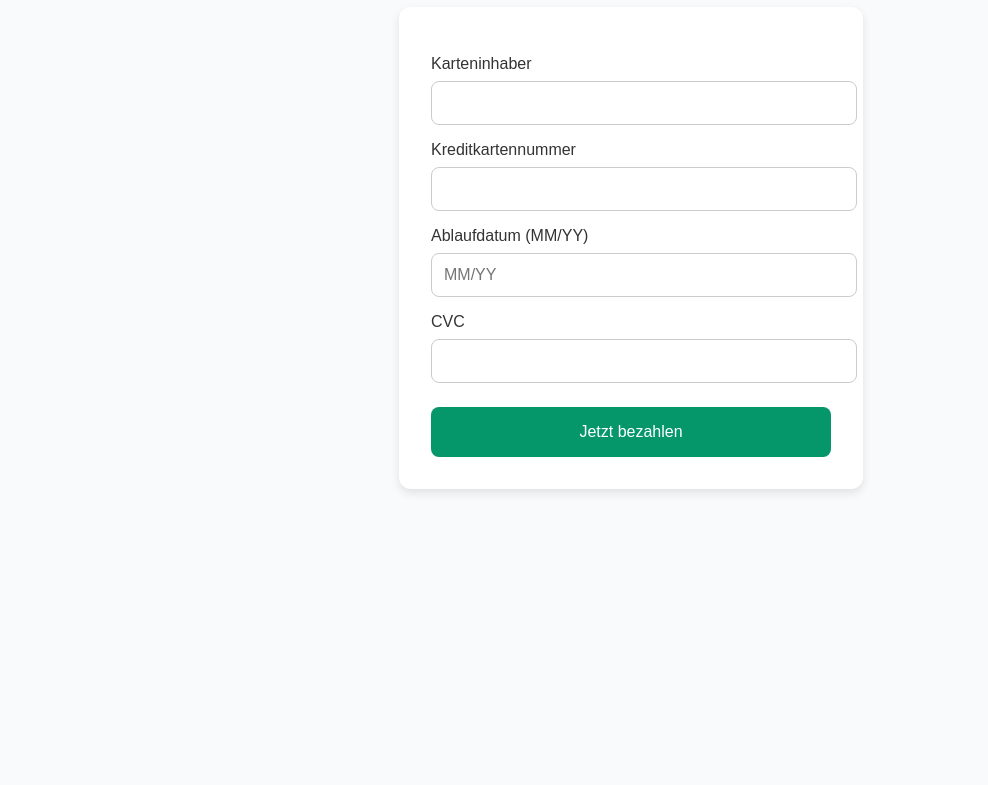
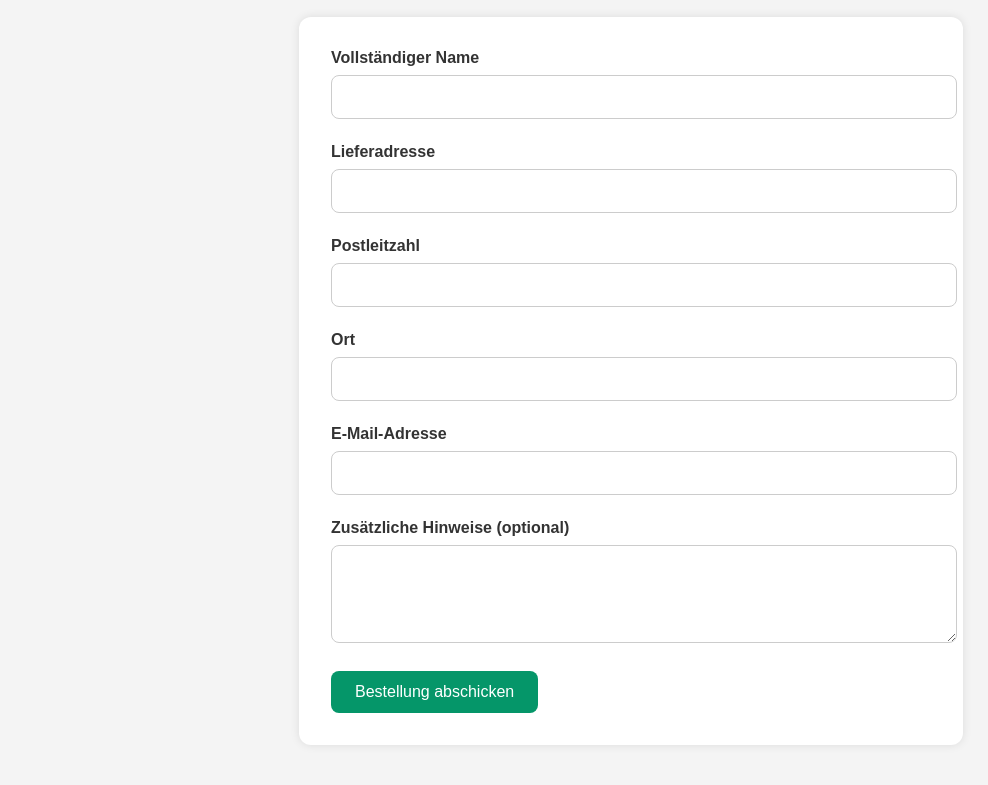
Before and after one commit to Jonas-dacode/M300, a plain HTML site: page code/checkout.html in a window 1280 px wide. Shown: the part 113-898 px from the top of the page, without its empty margins (9-997 px from the left). Before the commit the page ends 800 px from the top, so only its background shows below. Drawn offline with Linux system fonts and the light colour scheme.

Commit message:
Checkout

```diff
--- a/code/checkout.html
+++ b/code/checkout.html
@@ -1,67 +1,98 @@
 <!DOCTYPE html>
 <html lang="de">
 <head>
-  <meta charset="UTF-8" />
-  <meta name="viewport" content="width=device-width, initial-scale=1.0"/>
-  <title>Checkout – OnlyFans</title>
-  <style>
+<meta charset="UTF-8">
+<meta name="viewport" content="width=device-width, initial-scale=1.0">
+<title>Checkout – Lieferdetails</title>
+<style>
     body {
-      font-family: sans-serif;
+      font-family: Arial, sans-serif;
+      background-color: #f4f4f4;
       padding: 2rem;
-      background: #f9fafb;
       color: #333;
     }
+    h1 {
+      text-align: center;
+      margin-bottom: 2rem;
+    }
     form {
-      max-width: 400px;
-      margin: 0 auto;
+      max-width: 600px;
       background: white;
       padding: 2rem;
       border-radius: 12px;
-      box-shadow: 0 4px 10px rgba(0,0,0,0.1);
+      margin: 0 auto;
+      box-shadow: 0 0 10px rgba(0,0,0,0.1);
     }
     label {
       display: block;
-      margin: 1rem 0 0.5rem;
+      margin-bottom: 0.5rem;
+      font-weight: bold;
     }
-    input {
+    input, textarea {
       width: 100%;
       padding: 0.75rem;
-      font-size: 1rem;
+      margin-bottom: 1.5rem;
       border: 1px solid #ccc;
       border-radius: 8px;
+      font-size: 1rem;
     }
     button {
-      margin-top: 1.5rem;
-      width: 100%;
-      padding: 1rem;
-      background: #059669;
+      background-color: #059669;
       color: white;
+      padding: 0.75rem 1.5rem;
       border: none;
       border-radius: 8px;
       font-size: 1rem;
       cursor: pointer;
     }
     button:hover {
-      background: #047857;
+      background-color: #047857;
     }
-  </style>
+</style>
 </head>
 <body>
-  <h1>Zahlung abschliessen</h1>
-  <form onsubmit="event.preventDefault(); alert('Zahlung erfolgreich!');">
-    <label>Karteninhaber</label>
-    <input type="text" required>
 
-    <label>Kreditkartennummer</label>
-    <input type="text" inputmode="numeric" pattern="[0-9\\s]{13,19}" required>
+  <h1>Lieferdetails eingeben</h1>
 
-    <label>Ablaufdatum (MM/YY)</label>
-    <input type="text" placeholder="MM/YY" required>
+  <form id="checkout-form">
+<label for="fullname">Vollständiger Name</label>
+<input type="text" id="fullname" name="fullname" required>
 
-    <label>CVC</label>
-    <input type="text" required>
+    <label for="address">Lieferadresse</label>
+<input type="text" id="address" name="address" required>
 
-    <button type="submit">Jetzt bezahlen</button>
-  </form>
+    <label for="zip">Postleitzahl</label>
+<input type="text" id="zip" name="zip" required>
+
+    <label for="city">Ort</label>
+<input type="text" id="city" name="city" required>
+
+    <label for="email">E-Mail-Adresse</label>
+<input type="email" id="email" name="email" required>
+
+    <label for="notes">Zusätzliche Hinweise (optional)</label>
+<textarea id="notes" name="notes" rows="4"></textarea>
+
+    <button type="submit">Bestellung abschicken</button>
+</form>
+
+  <script>
+    document.getElementById('checkout-form').addEventListener('submit', function(e) {
+      e.preventDefault();
+
+      // Daten auslesen
+      const formData = new FormData(this);
+      const data = {};
+      formData.forEach((value, key) => data[key] = value);
+
+      // Für Demo: zeige Bestätigung und console.log
+      alert('Vielen Dank! Deine Bestellung wurde aufgenommen.');
+      console.log('Bestelldaten:', data);
+
+      // Hier könntest du die Daten an deinen Server senden, z. B. via fetch
+      // fetch('/api/order', { method: 'POST', body: JSON.stringify(data), headers: { 'Content-Type': 'application/json' } });
+    });
+</script>
+
 </body>
 </html>
```
